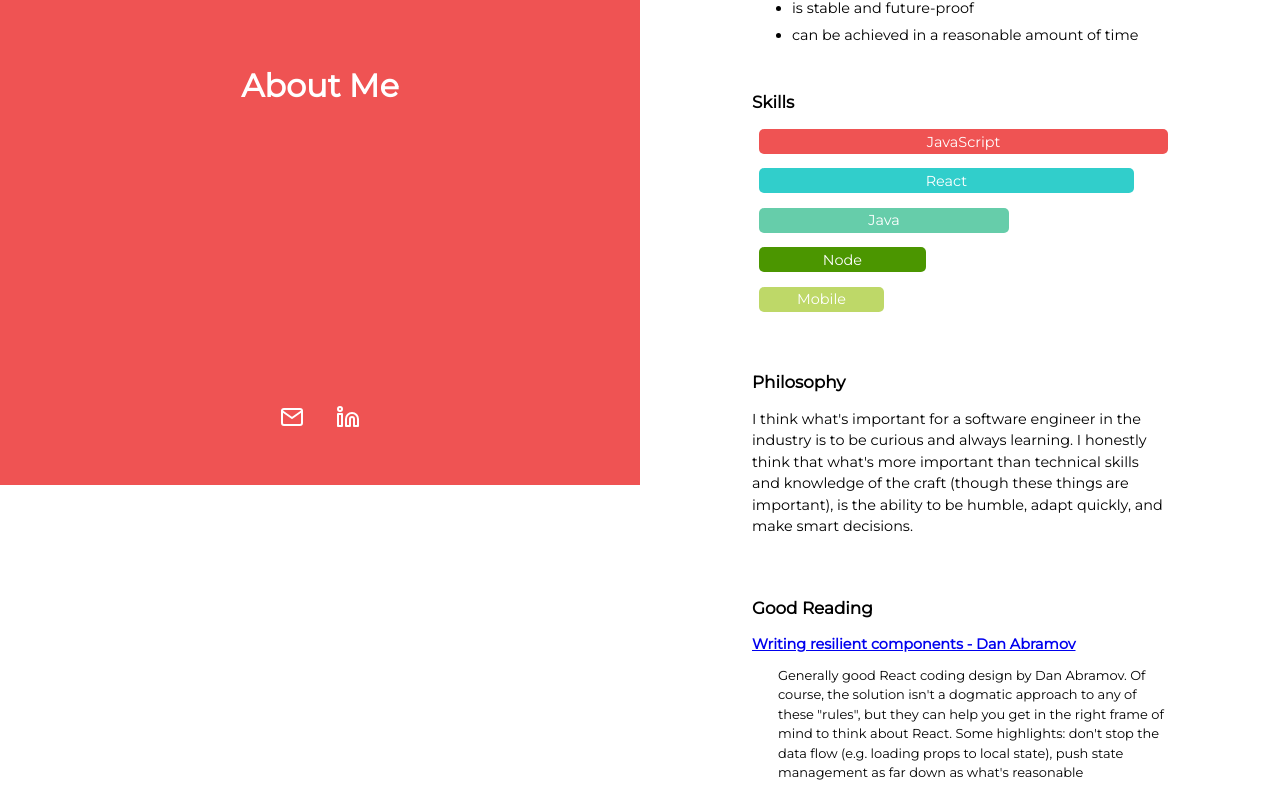
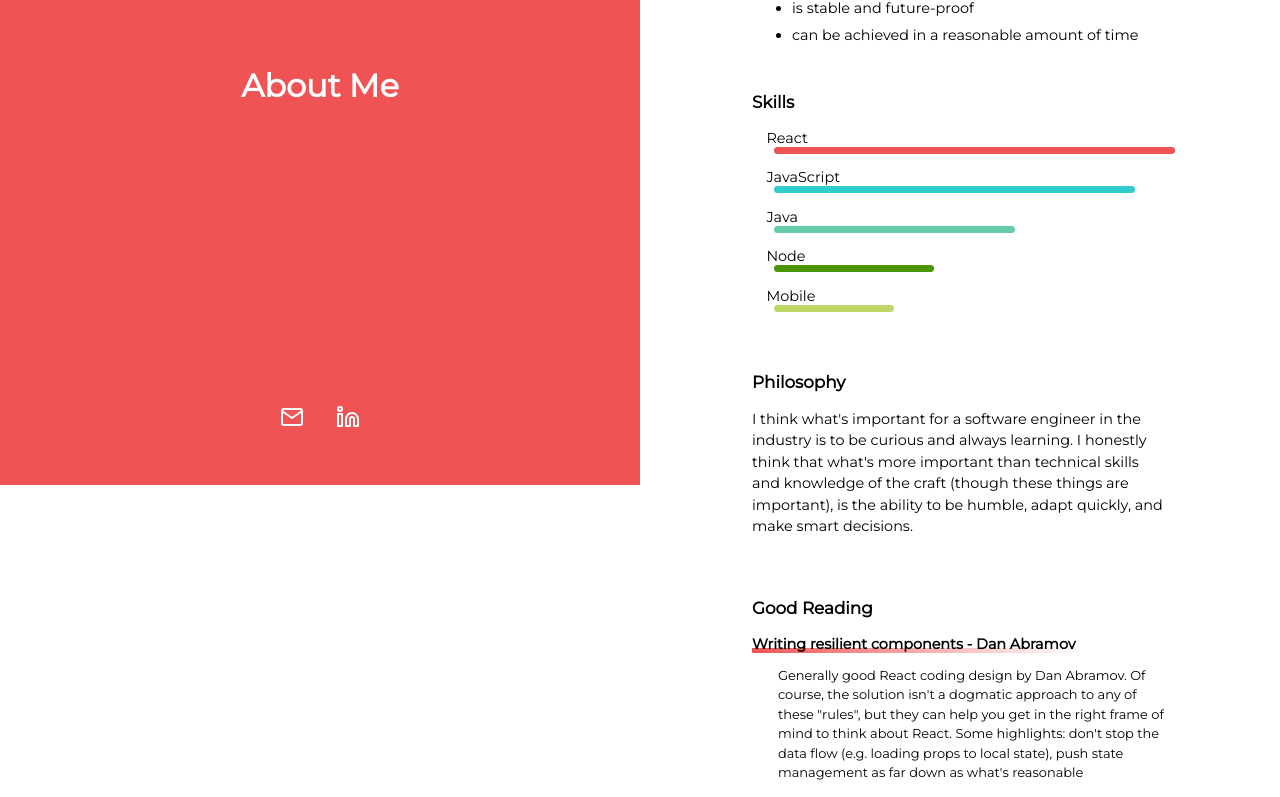
Before and after one commit to haneric21/erichan, a React (Create React App) app: page / in a window 1280 px wide. Shown: the part 1115-1912 px from the top of the page. Built offline with nearby package versions, Linux system fonts and the light colour scheme.

Commit message:
update ui a little

```diff
--- a/src/components/AboutMe/components/GoodReading/ReadingLink.js
+++ b/src/components/AboutMe/components/GoodReading/ReadingLink.js
@@ -1,5 +1,6 @@
 import React from "react";
 import styled from "styled-components";
+import colors from "../../../../colors";
 
 const Wrapper = styled.div`
   margin-bottom: 1em;
@@ -8,6 +9,18 @@ const Wrapper = styled.div`
 const Link = styled.a`
   font-size: 1em;
   font-weight: 600;
+  color: ${colors.black};
+  background-size: 100% 0.4em;
+  background-repeat: no-repeat;
+  background-position: 0px 110%;
+  text-decoration: none;
+  background-image: linear-gradient(45deg, ${colors.primary}, transparent);
+  transition: background-size 0.3s;
+
+  &:hover,
+  &:focus {
+    background-size: 100% 1.1em;
+  }
 `;
 
 const Description = styled.p`
--- a/src/components/AboutMe/components/Skills/SkillBar.js
+++ b/src/components/AboutMe/components/Skills/SkillBar.js
@@ -4,15 +4,13 @@ import colors from "../../../../colors";
 import TrackVisibility from "react-on-screen";
 
 const BarWrapper = styled.div`
-  display: flex;
-  margin: 1em 0;
-  align-items: center;
+  margin: 1em 0 1em 1em;
 `;
 
 const Bar = styled.div`
   width: ${({ width, isVisible }) => (isVisible ? `${width}%` : "0%")};
   background-color: ${({ color }) => color};
-  height: 25px;
+  height: 7px;
   margin-left: 0.5em;
   border-radius: 5px;
   color: ${colors.white}
@@ -26,9 +24,8 @@ const SkillBar = ({ width, color, name }) => (
   <TrackVisibility once>
     {({ isVisible }) => (
       <BarWrapper>
-        <Bar width={width} color={color} isVisible={isVisible}>
-          {name}
-        </Bar>
+        <div>{name}</div>
+        <Bar width={width} color={color} isVisible={isVisible} />
       </BarWrapper>
     )}
   </TrackVisibility>
--- a/src/components/AboutMe/components/Skills/Skills.js
+++ b/src/components/AboutMe/components/Skills/Skills.js
@@ -5,8 +5,8 @@ import SkillBar from "./SkillBar";
 
 const Skills = () => (
   <Section title="Skills">
-    <SkillBar name="JavaScript" width={100} color={colors.primary} />
-    <SkillBar name="React" width={90} color={colors.secondary} />
+    <SkillBar name="React" width={100} color={colors.primary} />
+    <SkillBar name="JavaScript" width={90} color={colors.secondary} />
     <SkillBar name="Java" width={60} color={colors.aqua} />
     <SkillBar name="Node" width={40} color={colors.nodeGreen} />
     <SkillBar name="Mobile" width={30} color={colors.androidGreen} />
--- a/src/components/Footer/Footer.js
+++ b/src/components/Footer/Footer.js
@@ -14,7 +14,7 @@ const Wrapper = styled.div`
 
 const CodeButton = styled.button`
   border-radius: 3px;
-  width: 200px;
+  width: 150px;
   height: 36px;
   background-color: transparent;
   border: 1px solid ${colors.white};
@@ -63,9 +63,9 @@ const Footer = () => {
         }
       >
         <ButtonContent hover={hover}>
-          <div>Want to see code?</div>
+          <div>Github</div>
           <HoveredContent>
-            Ok, let's go! <ButtonIcon src={sendIcon} alt="Send Icon" />
+            Let's go! <ButtonIcon src={sendIcon} alt="Send Icon" />
           </HoveredContent>
         </ButtonContent>
       </CodeButton>
```
